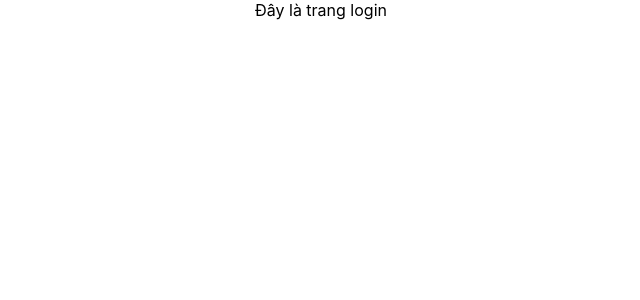
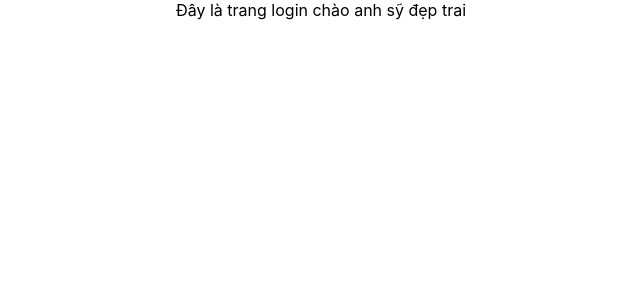
Before and after one commit to trandinhsi/train-git, a React (Create React App) app: page / in a window 1280 px wide. Shown: the top 300 px of the page, without its empty margins (319-959 px from the left). Built offline with nearby package versions, Linux system fonts and the light colour scheme.

Commit message:
pha anh sy

```diff
--- a/src/SiTD/Login.js
+++ b/src/SiTD/Login.js
@@ -5,7 +5,8 @@ function Login() {
   return (
     <div className="Login">
 
-        <div>Đây là trang login</div>
+
+        <div>Đây là trang login chào anh sỹ đẹp trai</div>
 
     </div>
   );
```
